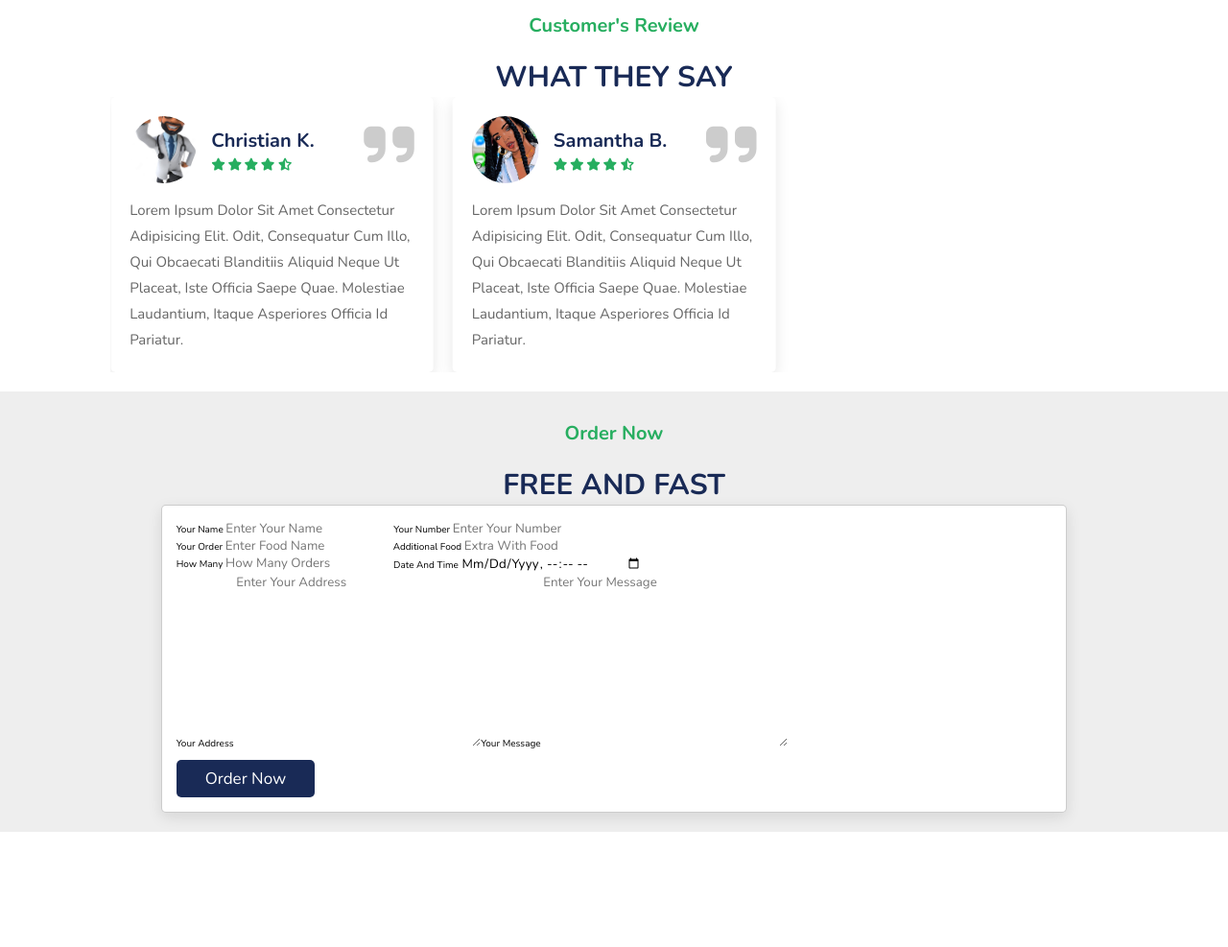
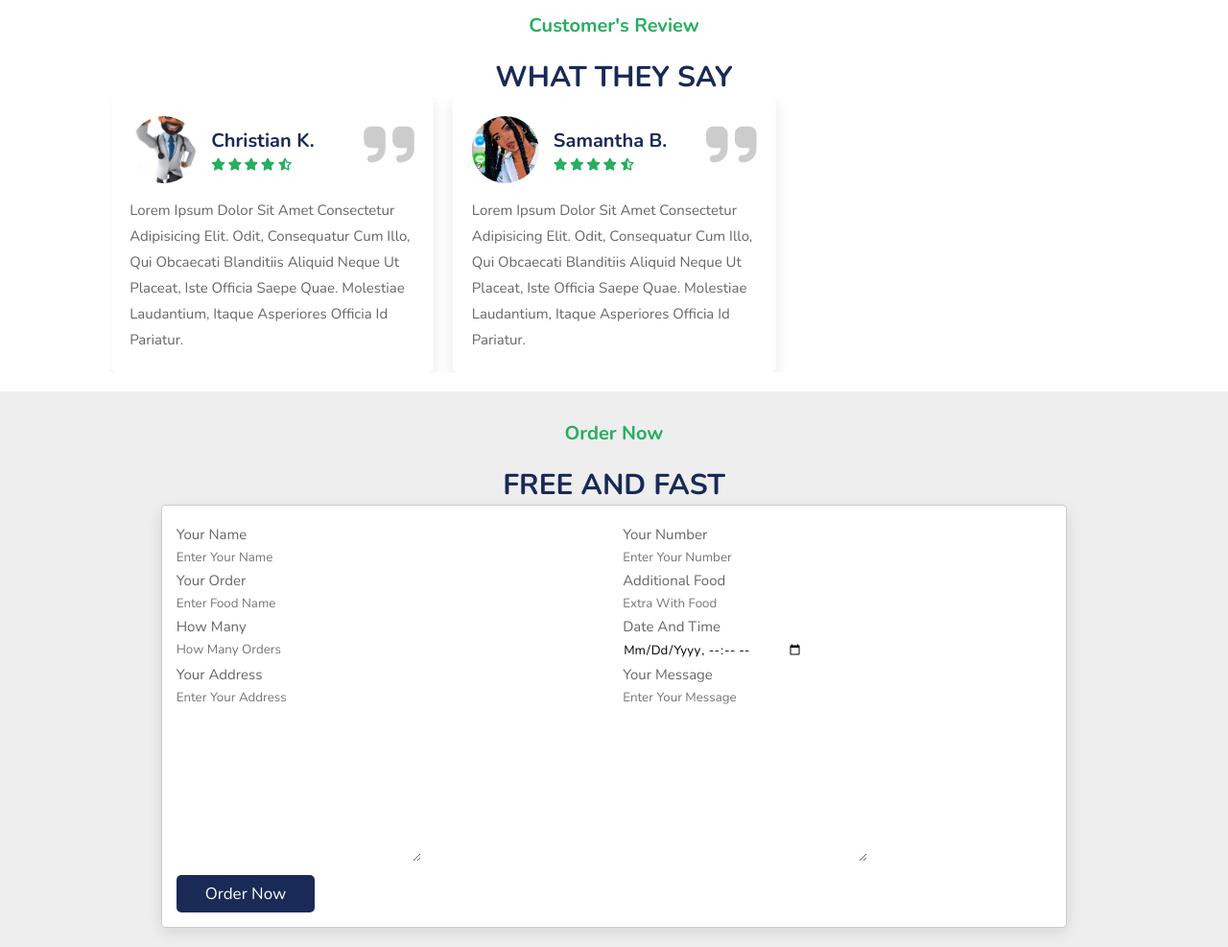
Before and after one commit to Memory-Wabwile/Ristorante, a plain HTML site: page index.html in a window 1280 px wide. Shown: the part 3750-4737 px from the top of the page at 96% size. Before the commit the page ends 4617 px from the top, so only its background shows below. Drawn offline with nearby package versions, Linux system fonts and the light colour scheme.

Commit message:
create a form in the orders section

```diff
--- a/css/style.css
+++ b/css/style.css
@@ -436,8 +436,19 @@ header .icons #bars{
 }
 .order form .inputBox{
     display: flex;
+    flex-wrap: wrap;
+    justify-content: space-between;
+}
+.order form .inputBox .input{
+    width: 49%;
+}
+.order form .inputBox .input span{
+    display: block;
+    padding: .5rem 0;
+    font-size: 1.5rem;
+    color: var(--light-color);
+}
 
-}
 
 
 
```
